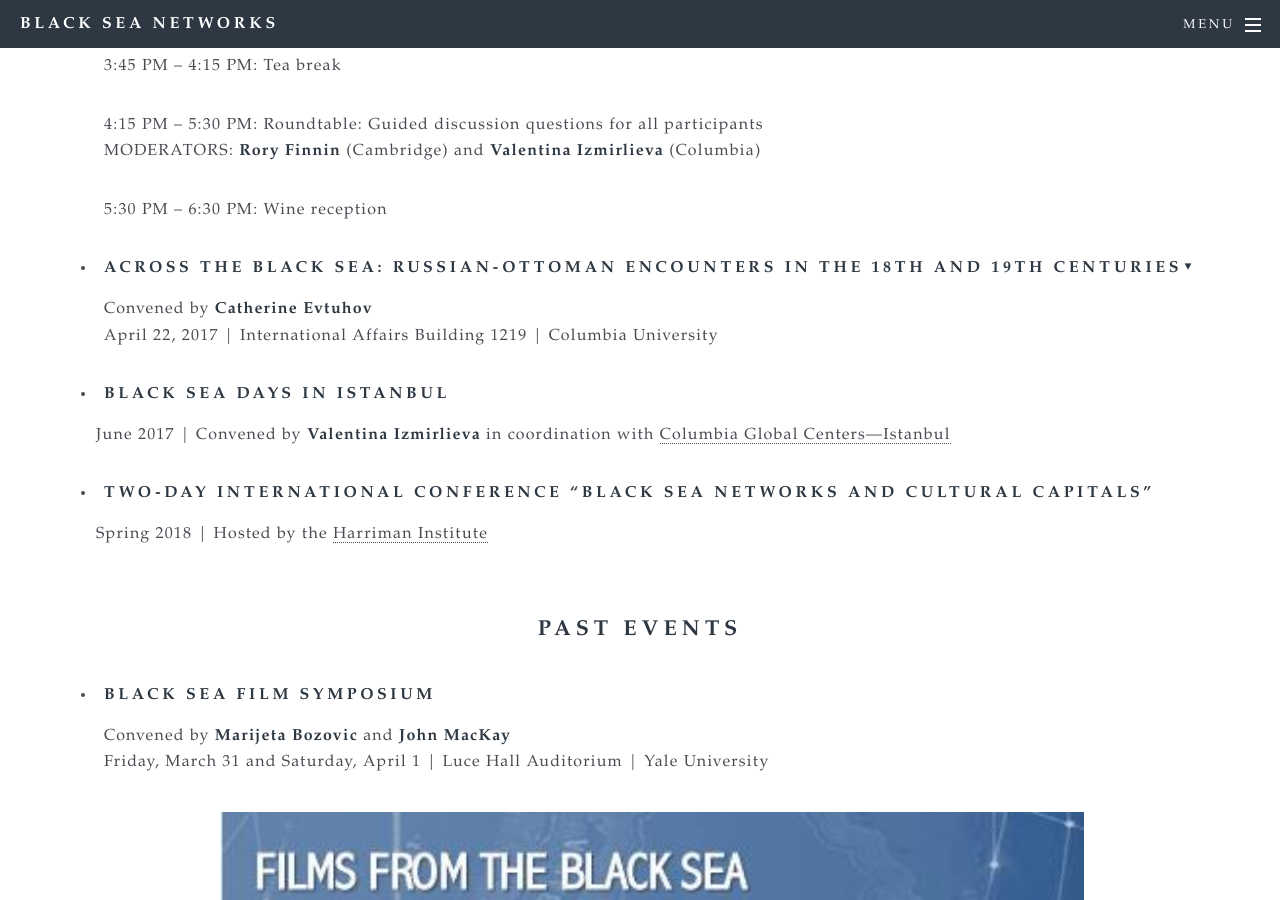
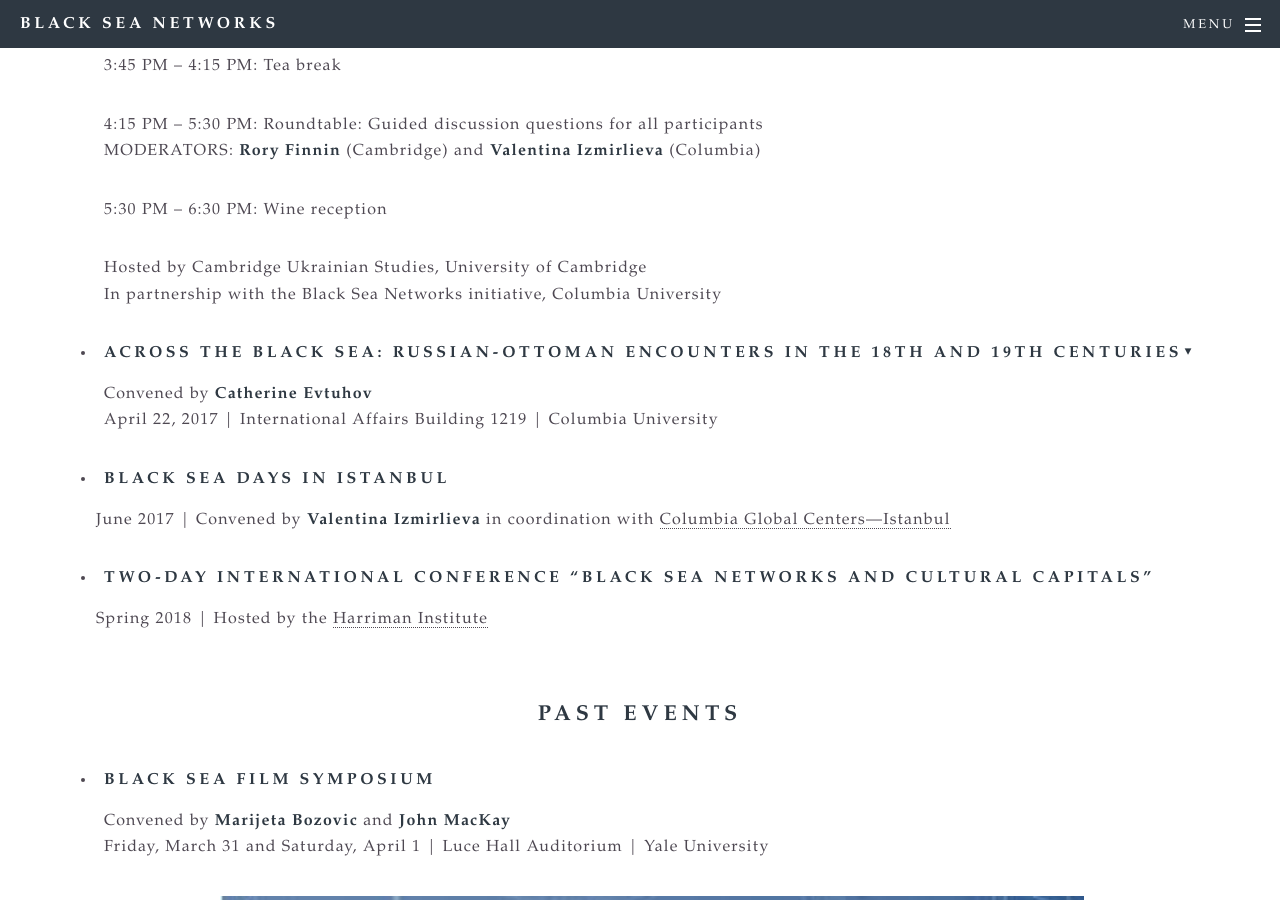
Before and after one commit to bradleygorski/blackseanet, a Jekyll site: the page built from events.html, in a window 1280 px wide and 900 px high, scrolled down 2127 px. Built offline with Jekyll 4.4.1, drawn with Linux system fonts in a browser that asks for light colours.

Commit message:
added sponsor to Apr 21 event

```diff
--- a/events.html
+++ b/events.html
@@ -50,6 +50,8 @@
 	<br>MODERATORS: <b>Rory Finnin</b> (Cambridge) and <b>Valentina Izmirlieva</b> (Columbia)</p>
 	<p>5:30 PM – 6:30 PM: Wine reception</p>
 
+	<p>Hosted by Cambridge Ukrainian Studies, University of Cambridge
+<br>In partnership with the Black Sea Networks initiative, Columbia University</p>
 
 </li>
 <li><h4>Across the Black Sea: Russian-Ottoman Encounters in the 18th and 19th Centuries<span class="people-bio-button" title="Toggle Bio">▼</span>
```
